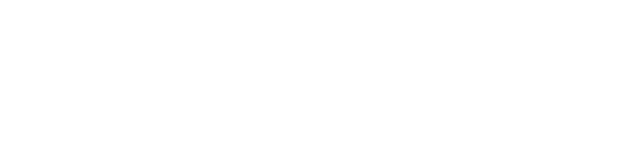
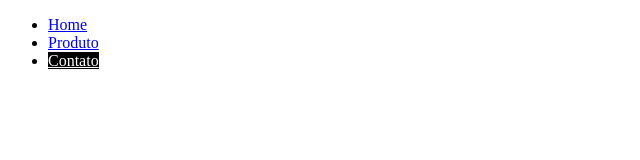
Before and after one commit to rafaelsassuncao/exercicios-JS, a plain HTML site: page desafiosJS/exerc004/contato.html in a window 1280 px wide. Shown: the whole page, without its empty margins (0-640 px from the left). Drawn offline with Linux system fonts and the light colour scheme.

Commit message:
exercicio concluido

```diff
--- a/desafiosJS/exerc004/contato.html
+++ b/desafiosJS/exerc004/contato.html
@@ -8,6 +8,13 @@
 </head>
 
 <body>
+  <nav>
+    <ul>
+      <li><a href="./">Home</a></li>
+      <li><a href="./produto.html">Produto</a></li>
+      <li><a href="./contato.html">Contato</a></li>
+    </ul>
+  </nav>
 
   <script src="./script.js"></script>
 </body>
--- a/desafiosJS/exerc004/script.js
+++ b/desafiosJS/exerc004/script.js
@@ -0,0 +1,13 @@
+const links = document.querySelectorAll('nav a');
+
+function ativarLink(link) {
+  const href = link.href;
+  const url = document.location.href;
+
+  if(href === url) {
+    link.style.backgroundColor = "Black";
+    link.style.color = "White"
+  }
+}
+
+links.forEach(ativarLink);
```
Also changed, not shown: desafiosJS/exerc004/index.html (+7 -0 lines), desafiosJS/exerc004/produto.html (+7 -0 lines).
